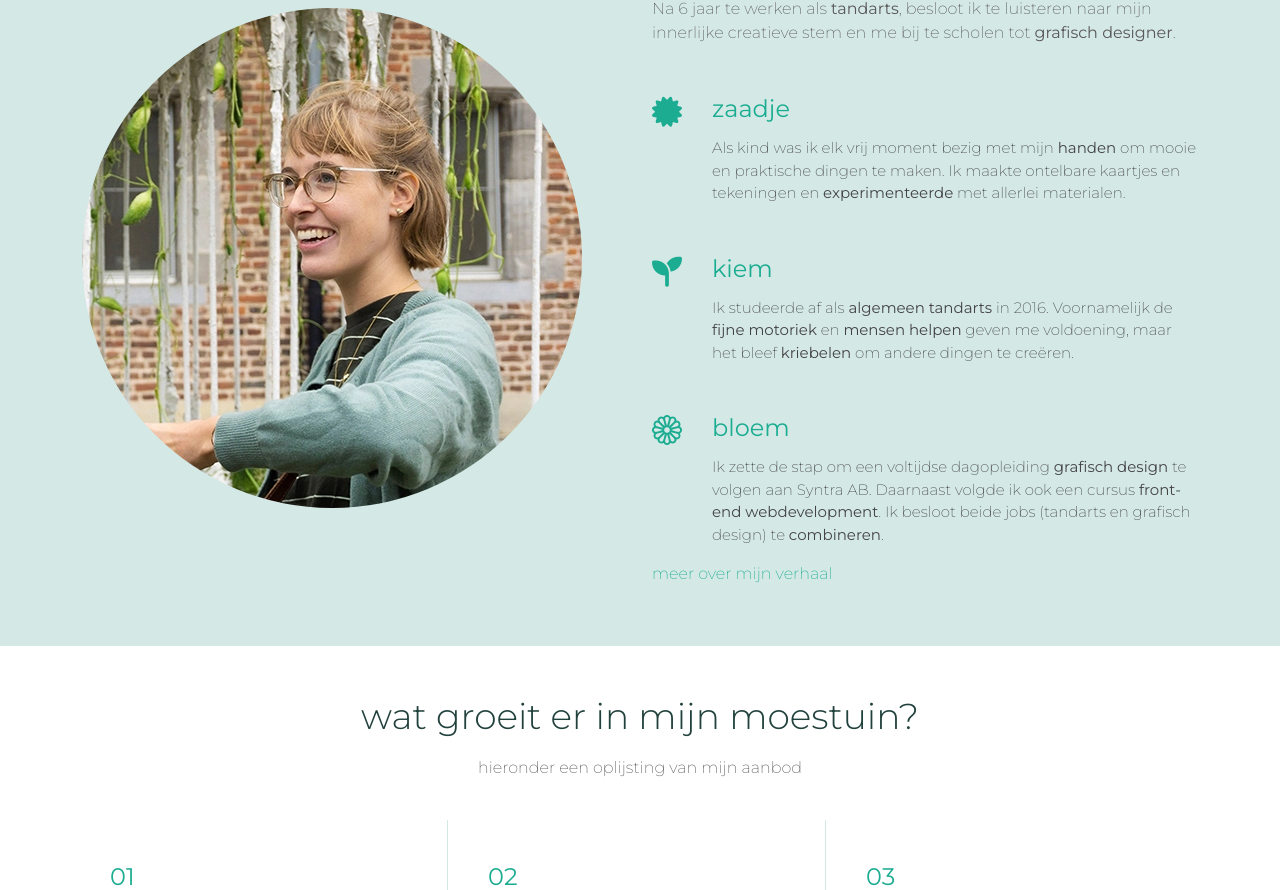
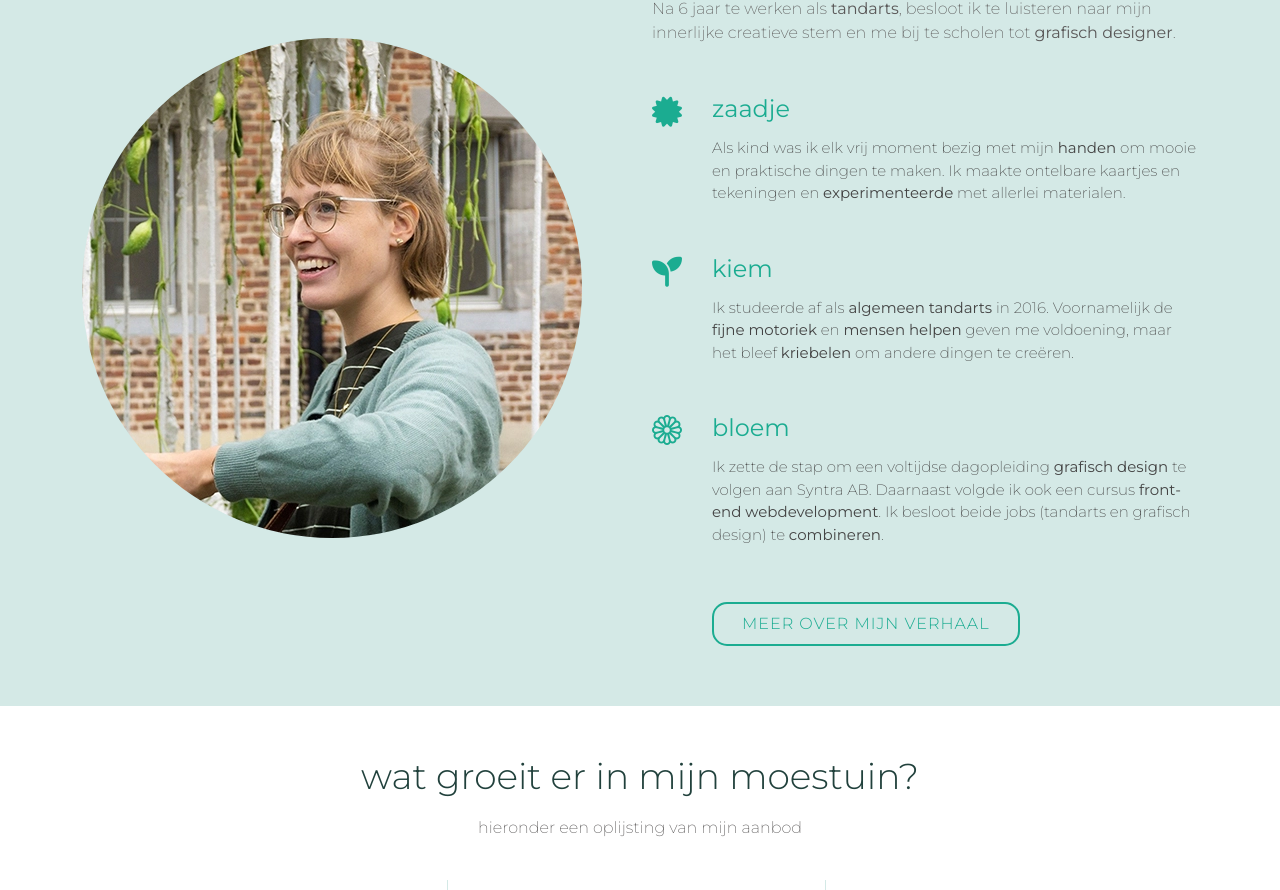
Before and after one commit to Madelies/madelies-def, a PHP site: page / in a window 1280 px wide. Shown: the part 931-1821 px from the top of the page. Run offline with PHP 8.4, Linux system fonts and the light colour scheme; some libraries are stand-ins or nearby versions.

Commit message:
Update style.css

```diff
--- a/css/style.css
+++ b/css/style.css
@@ -656,6 +655,36 @@ section {
     color: #5a5858;
   }
 }
+
+  .about .btn-mijn-verhaal {
+    text-transform: uppercase;
+    font-weight: 300;
+    font-size: 16px;
+    letter-spacing: 1px;
+    display: inline-block;
+    padding: 8px 28px;
+    margin-top: 20px;
+    border-radius: 15px;
+    transition: 0.5s;
+    border: 2px solid #1bac91;
+    color: #1bac91;
+  }
+
+  #about .btn-mijn-verhaal {
+    border: 2px solid #1bac91;
+    margin-top: 40px;
+    justify-content: center;
+    align-items: center;
+    display: inline-block;
+    margin-left: 60px;
+
+  }
+
+
+  #about .btn-mijn-verhaal:hover {
+    border-color: #f1c645;
+    border-style: dashed solid;
+  }
 
 /*--------------------------------------------------------------
 # Steps
```
Also changed, not shown: other parts of css/style.css (+36 -8 lines).
